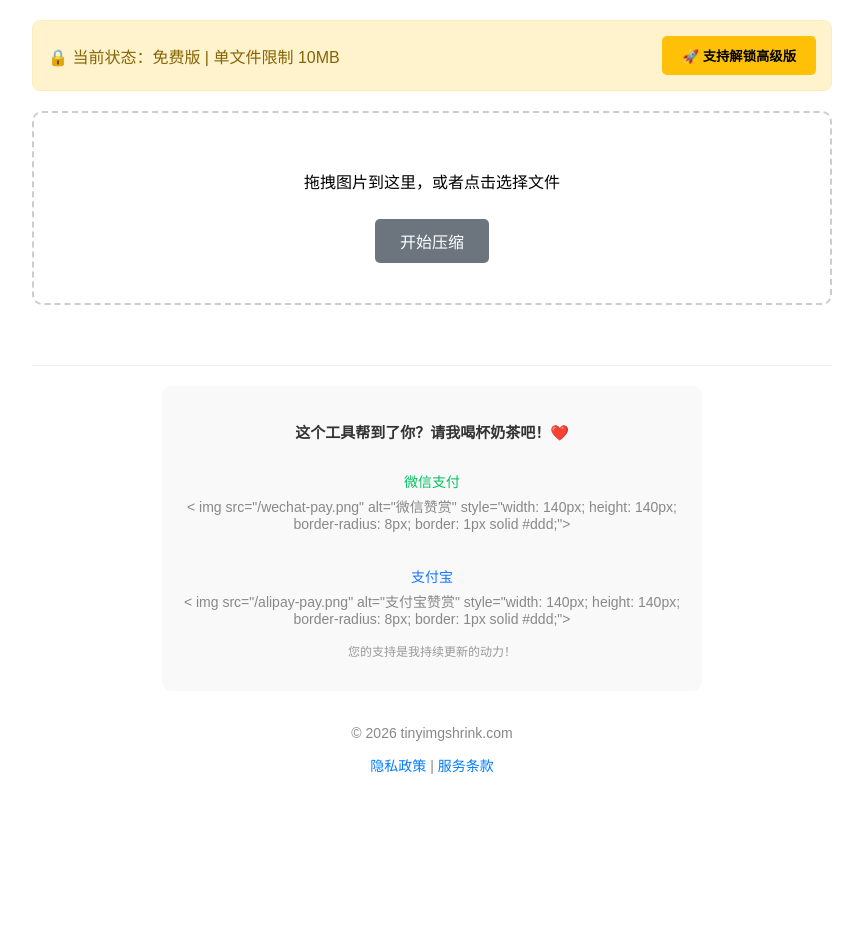
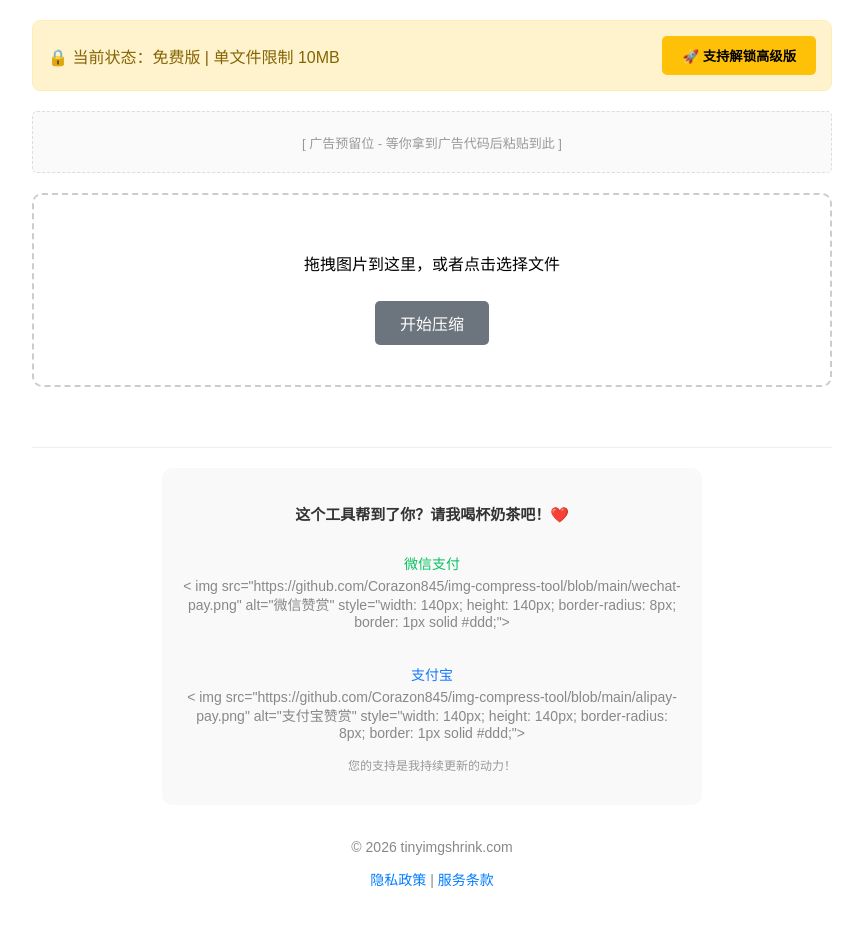
Before and after one commit to Corazon845/img-compress-tool, a plain HTML site: page index.html in a window 1280 px wide. Shown: the whole page, without its empty margins (208-1071 px from the left). Before the commit the page ends 829 px from the top, so only its background shows below. Drawn offline with Linux system fonts and the light colour scheme.

Commit message:
Update index.html

```diff
--- a/index.html
+++ b/index.html
@@ -23,6 +23,9 @@
 
         .result-area { margin-top: 20px; display: none; border-top: 1px solid #eee; padding-top: 20px; }
         .result-area img { max-width: 100%; max-height: 400px; margin-bottom: 10px; }
+
+        /* 🌟 广告预留区域的样式（先留白，等你加了代码就有广告了） */
+        #ad-banner-top { min-height: 60px; text-align: center; margin: 15px 0; background: #fafafa; border: 1px dashed #ddd; border-radius: 5px; display: flex; align-items: center; justify-content: center; color: #999; font-size: 13px;}
     </style>
 </head>
 <body>
@@ -31,6 +34,11 @@
     <div id="statusBanner" class="status-banner free-status">
         <span id="statusText">🔒 当前状态：免费版 | 单文件限制 10MB</span>
         <button class="upgrade-btn" onclick="alert('请跳转至页面底部，扫码赞助支持我升级维护此工具！')">🚀 支持解锁高级版</button>
+    </div>
+
+    <!-- 🌟 广告预留位 1（等你拿到广告代码，粘贴到这里的 <div> 里） -->
+    <div id="ad-banner-top">
+        <span>[ 广告预留位 - 等你拿到广告代码后粘贴到此 ]</span>
     </div>
 
     <!-- 上传和压缩区域 -->
@@ -53,7 +61,7 @@
         let selectedFile = null;
         let isPremium = localStorage.getItem('isPremium') === 'true';
 
-        // 2. 处理支付回调（保留结构，以供未来接入爱发电使用）
+        // 2. 处理支付回调
         const urlParams = new URLSearchParams(window.location.search);
         if (urlParams.get('paid') === 'true') {
             localStorage.setItem('isPremium', 'true');
@@ -104,7 +112,7 @@
             const maxSize = 10 * 1024 * 1024; // 10MB
 
             if (!isPremium && file.size > maxSize) {
-                alert(`❌ 图片过大！免费版限制单张图片不超过 10MB。\n您当前图片大小为 ${(file.size / 1024 / 1024).toFixed(1)}MB。\n请滚动到页面底部，扫码赞赏赞助我升级服务器能力，我将为您开放更大文件限制！`);
+                alert(`❌ 图片过大！免费版限制单张图片不超过 10MB。\n您当前图片大小为 ${(file.size / 1024 / 1024).toFixed(1)}MB。\n请滚动到页面底部，扫码赞赏赞助我，我将为您开放更大文件限制！`);
                 fileInput.value = '';
                 compressBtn.disabled = true;
                 return;
@@ -178,15 +186,15 @@
                 <!-- 微信收款码 -->
                 <div style="text-align: center;">
                     <p style="color: #07c160; margin-bottom: 5px;">微信支付</p >
-                    <!-- 👇 注意这里：直接匹配你在 GitHub 上的文件名 👇 -->
-                    < img src="/wechat-pay.png" alt="微信赞赏" style="width: 140px; height: 140px; border-radius: 8px; border: 1px solid #ddd;">
+                    <!-- ⚠️ 把下面 src="" 里的文字替换成你微信收款码的真实图片链接 -->
+                    < img src="https://github.com/Corazon845/img-compress-tool/blob/main/wechat-pay.png" alt="微信赞赏" style="width: 140px; height: 140px; border-radius: 8px; border: 1px solid #ddd;">
                 </div>
 
                 <!-- 支付宝收款码 -->
                 <div style="text-align: center;">
                     <p style="color: #1677ff; margin-bottom: 5px;">支付宝</p >
-                    <!-- 👇 注意这里：直接匹配你在 GitHub 上的文件名 👇 -->
-                    < img src="/alipay-pay.png" alt="支付宝赞赏" style="width: 140px; height: 140px; border-radius: 8px; border: 1px solid #ddd;">
+                    <!-- ⚠️ 把下面 src="" 里的文字替换成你支付宝收款码的真实图片链接 -->
+                    < img src="https://github.com/Corazon845/img-compress-tool/blob/main/alipay-pay.png" alt="支付宝赞赏" style="width: 140px; height: 140px; border-radius: 8px; border: 1px solid #ddd;">
                 </div>
 
             </div>
```
